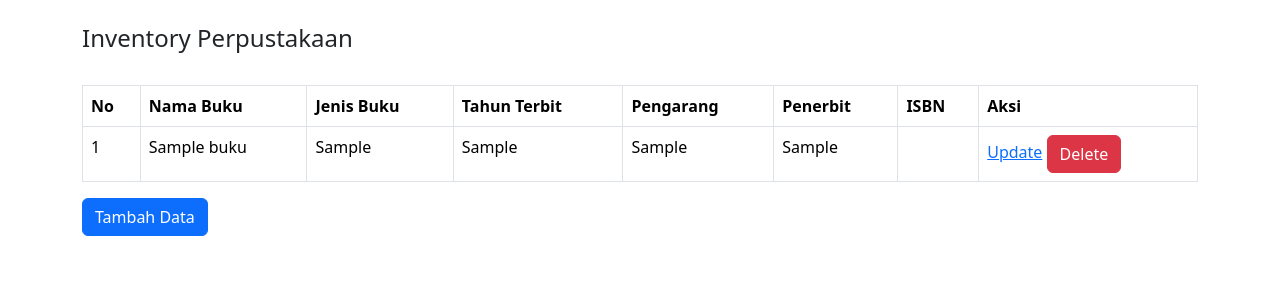
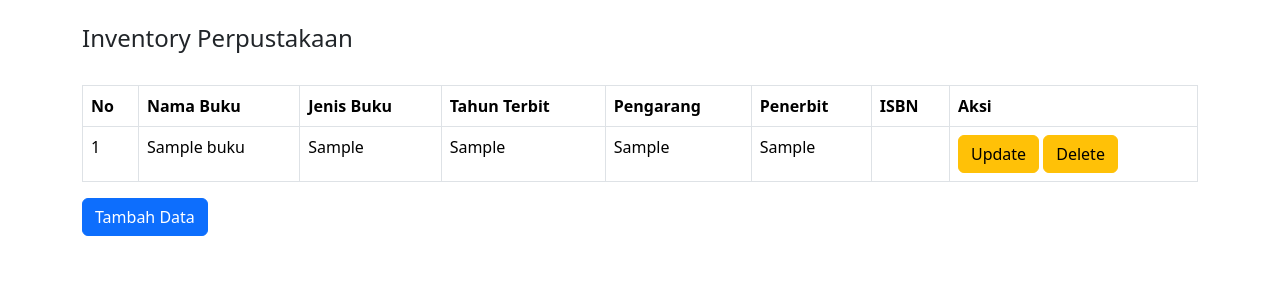
Before and after one commit to Bagaseka24/inventory-buku, a PHP site: page /index.php in a window 1280 px wide. Shown: the top 300 px of the page. Run offline with PHP 8.4, Linux system fonts and the light colour scheme; tables that the repository leaves empty or names only in its code hold one stand-in row (values such as "Sample post"); data that the repository does not hold is empty; some libraries are stand-ins or nearby versions.

Commit message:
fix button update & delete

```diff
--- a/index.php
+++ b/index.php
@@ -59,8 +59,8 @@
                         <td><?php echo $data["penerbit"]; ?></td>
                         <td><?php echo $data["ISBN"]; ?></td>
                         <td>
-                            <a href="update.php?idbuku=<?php echo htmlspecialchars($data['$idbuku']); ?>" clas="btn btn-warning" role="button">Update</a>
-                            <a href="<?php echo htmlspecialchars($_SERVER["PHP_SELF"]);?>?idbuku=<?php echo $data['$idbuku']; ?>" class="btn btn-danger" role="button">Delete</a>
+                            <a href="update.php?idbuku=<?php echo htmlspecialchars($data['idbuku']); ?>" class="btn btn-warning" role="button">Update</a>
+                            <a href="<?php echo htmlspecialchars($_SERVER["PHP_SELF"]);?>?idbuku<? echo $data['idbuku']; ?>)" class="btn btn-warning" role="button">Delete</a>
                         </td>
                     </tr>
                 </tbody>
```
